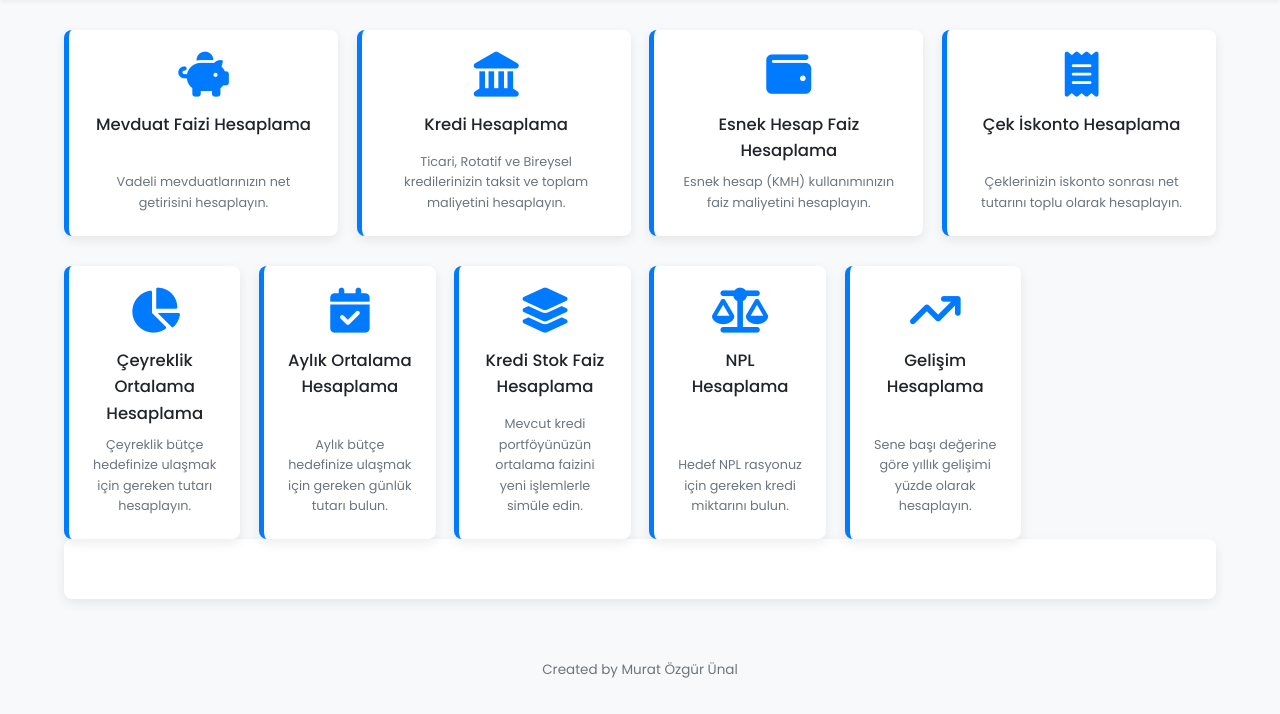
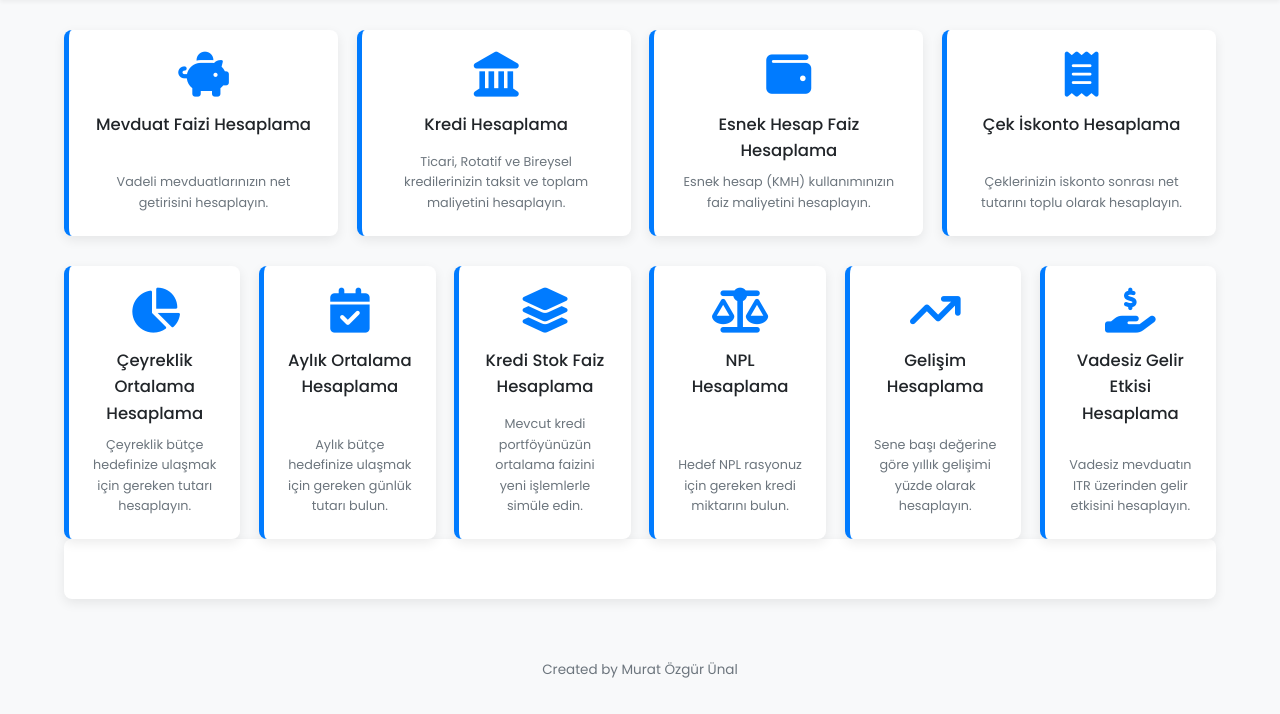
Before and after one commit to MuratOzgurUnal/HesaplamaTablosu, a plain HTML site: page index.html in a window 1280 px wide. Shown: the part 86-800 px from the top of the page. Drawn offline with Linux system fonts and the light colour scheme.

Commit message:
Update index.html

```diff
--- a/index.html
+++ b/index.html
@@ -85,6 +85,12 @@
                     <h2>Gelişim Hesaplama</h2>
                     <p>Sene başı değerine göre yıllık gelişimi yüzde olarak hesaplayın.</p>
                 </div>
+                <!-- YENİ EKLENEN KART -->
+                <div class="tool-card" data-tool="vadesiz_gelir">
+                    <i class="fa-solid fa-hand-holding-dollar fa-3x"></i>
+                    <h2>Vadesiz Gelir Etkisi Hesaplama</h2>
+                    <p>Vadesiz mevduatın ITR üzerinden gelir etkisini hesaplayın.</p>
+                </div>
             </div>
 
         </div>
```
